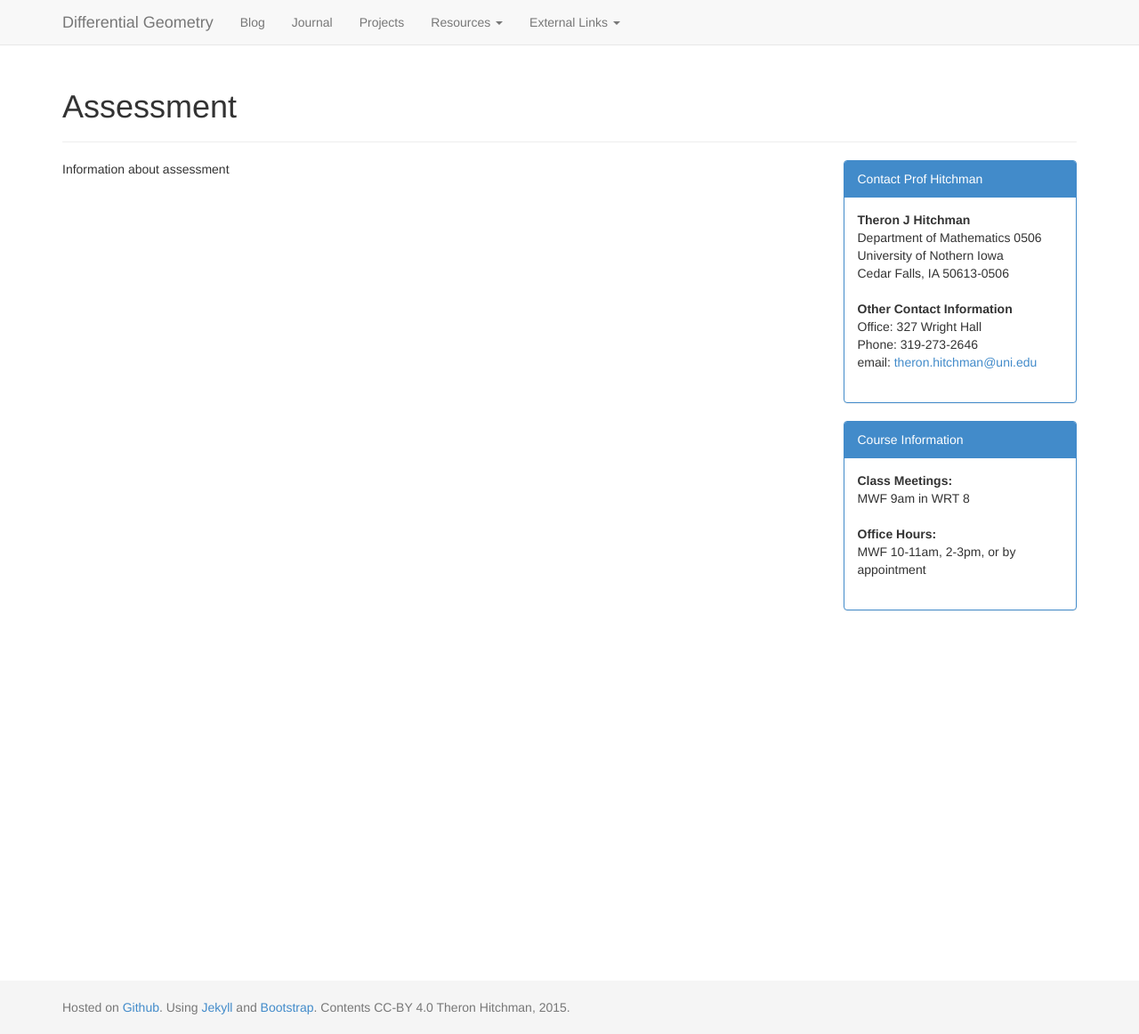
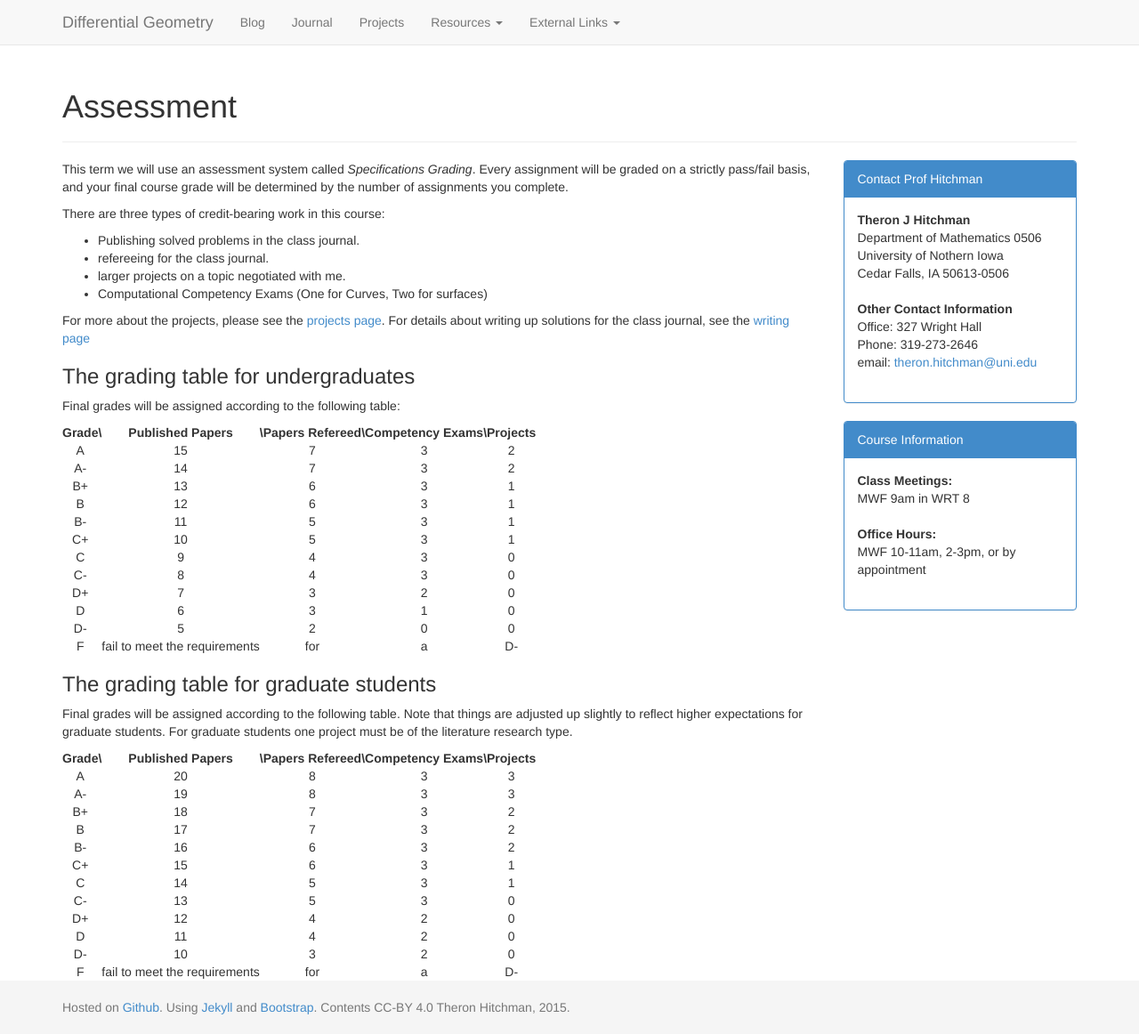
Before and after one commit to theronhitchman/differential-geometry, a Jekyll site: the page built from assessment/index.md, in a window 1280 px wide and 1162 px high. Shown: the whole window at 89% size. Built offline with Jekyll 4.4.1, drawn with Linux system fonts in a browser that asks for light colours; nearby versions of some CDN libraries.

Commit message:
add content to assessment page

```diff
--- a/assessment/index.md
+++ b/assessment/index.md
@@ -3,4 +3,58 @@ layout: default
 title: Assessment
 ---
 
-Information about assessment
+This term we will use an assessment system called _Specifications Grading_. Every
+assignment will be graded on a strictly pass/fail basis, and your final course grade
+will be determined by the number of assignments you complete.
+
+There are three types of credit-bearing work in this course:
+
++ Publishing solved problems in the class journal.
++ refereeing for the class journal.
++ larger projects on a topic negotiated with me.
++ Computational Competency Exams (One for Curves, Two for surfaces)
+
+For more about the projects, please see the [projects page]({{site.baseurl}}/projects/).
+For details about writing up solutions for the class journal, see the [writing page]({{site.baseurl}}/writing/)
+
+### The grading table for undergraduates
+
+Final grades will be assigned according to the following table:
+
+| Grade | \ |        Published Papers       | \ | Papers Refereed | \ | Competency Exams | \ | Projects |
+|:-----:|---|:-----------------------------:|---|:---------------:|---|:----------------:|---|:--------:|
+|   A   |   |               15              |   |        7        |   |         3        |   |     2    |
+|   A-  |   |               14              |   |        7        |   |         3        |   |     2    |
+|   B+  |   |               13              |   |        6        |   |         3        |   |     1    |
+|   B   |   |               12              |   |        6        |   |         3        |   |     1    |
+|   B-  |   |               11              |   |        5        |   |         3        |   |     1    |
+|   C+  |   |               10              |   |        5        |   |         3        |   |     1    |
+|   C   |   |               9               |   |        4        |   |         3        |   |     0    |
+|   C-  |   |               8               |   |        4        |   |         3        |   |     0    |
+|   D+  |   |               7               |   |        3        |   |         2        |   |     0    |
+|   D   |   |               6               |   |        3        |   |         1        |   |     0    |
+|   D-  |   |               5               |   |        2        |   |         0        |   |     0    |
+|   F   |   | fail to meet the requirements |   |       for       |   |         a        |   |    D-    |
+
+
+### The grading table for graduate students
+
+Final grades will be assigned according to the following table. Note that things are adjusted up slightly
+to reflect higher expectations for graduate students. For graduate students one project must be of the
+literature research type.
+
+
+| Grade | \ |        Published Papers       | \ | Papers Refereed | \ | Competency Exams | \ | Projects |
+|:-----:|---|:-----------------------------:|---|:---------------:|---|:----------------:|---|:--------:|
+|   A   |   |               20              |   |        8        |   |         3        |   |     3    |
+|   A-  |   |               19              |   |        8        |   |         3        |   |     3    |
+|   B+  |   |               18              |   |        7        |   |         3        |   |     2    |
+|   B   |   |               17              |   |        7        |   |         3        |   |     2    |
+|   B-  |   |               16              |   |        6        |   |         3        |   |     2    |
+|   C+  |   |               15              |   |        6        |   |         3        |   |     1    |
+|   C   |   |               14              |   |        5        |   |         3        |   |     1    |
+|   C-  |   |               13              |   |        5        |   |         3        |   |     0    |
+|   D+  |   |               12              |   |        4        |   |         2        |   |     0    |
+|   D   |   |               11              |   |        4        |   |         2        |   |     0    |
+|   D-  |   |               10              |   |        3        |   |         2        |   |     0    |
+|   F   |   | fail to meet the requirements |   |       for       |   |         a        |   |    D-    |
```
